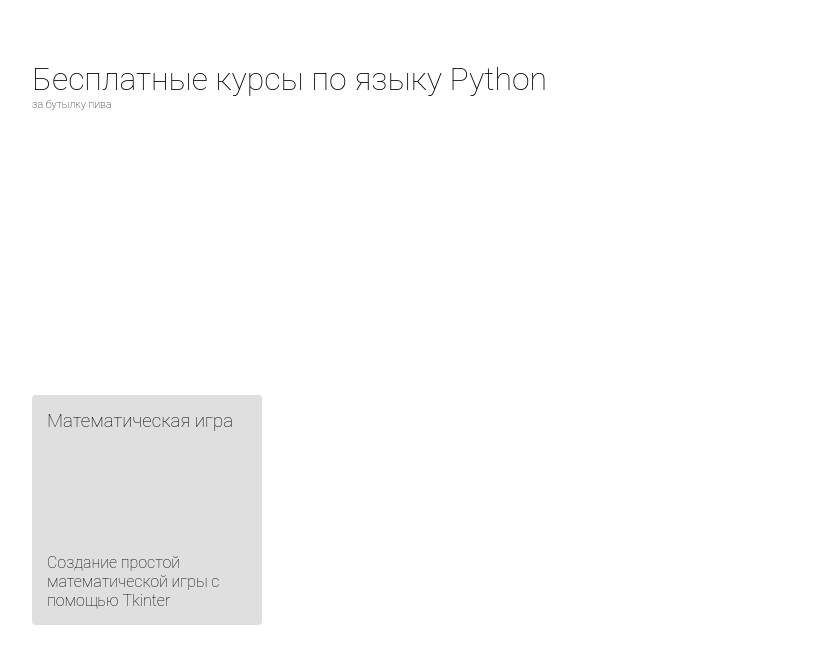
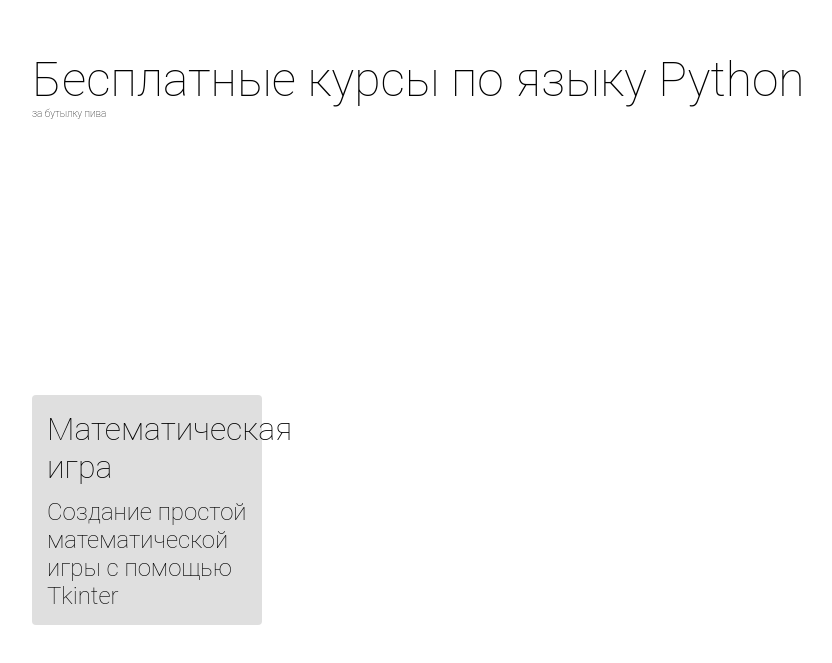
Before and after one commit to Falbue/classroom-code, a plain HTML site: page index.html in a window 1280 px wide. Shown: the part 215-878 px from the top of the page, without its empty margins (118-950 px from the left). Drawn offline with Linux system fonts and the light colour scheme.

Commit message:
Добавлены стили для заголовков

```diff
--- a/styles/objects_style.css
+++ b/styles/objects_style.css
@@ -58,6 +58,17 @@ main{
     margin: 0 150px 0 150px;
 }
 
+
+
+h1 {font-size: 48px;}
+h2 {font-size: 36px;}
+h3 {font-size: 32px;}
+h4 {font-size: 24px;}
+h5 {font-size: 16px;}
+h6 {font-size: 10px;}
+
+
+
 a{
     text-decoration: none;
     color: var(--text-color);
```
